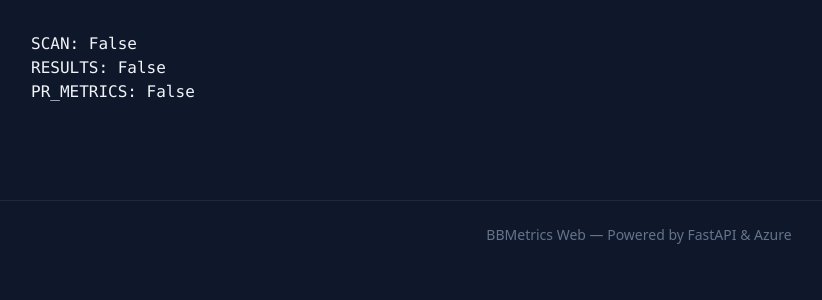
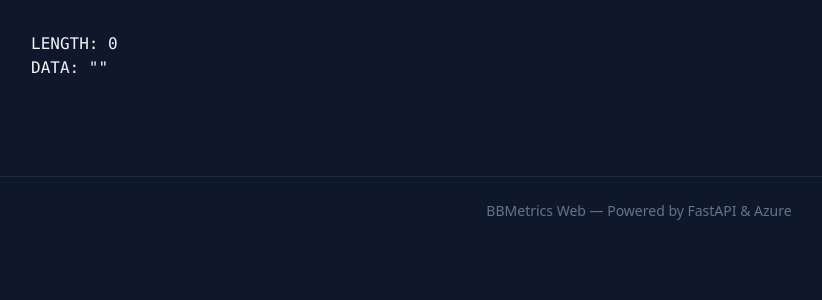
Before and after one commit to ralphtacconi/bbmetrics-web, a Python web app: template app/templates/results.html in a window 1280 px wide. Shown: the part 65-365 px from the top of the page, without its empty margins (1-823 px from the left). Run offline with Jinja, Linux system fonts and the light colour scheme; the template is opened without the code that fills it, so the values that code supplies are empty; some libraries are stand-ins or nearby versions.

Commit message:
debugando grafico12

```diff
--- a/app/templates/results.html
+++ b/app/templates/results.html
@@ -1,8 +1,7 @@
 {% extends "base.html" %}
 {% block content %}
 <pre>
-SCAN: {{ scan is defined }}
-RESULTS: {{ scan.results is defined }}
-PR_METRICS: {{ scan.results.pr_review_metrics is defined }}
+LENGTH: {{ scan.results.pr_review_metrics | length }}
+DATA: {{ scan.results.pr_review_metrics | tojson }}
 </pre>
 {% endblock %}
```
